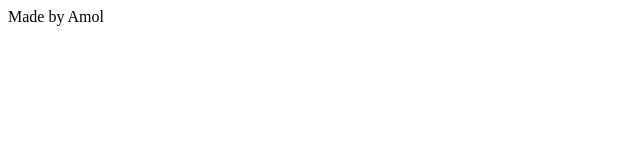
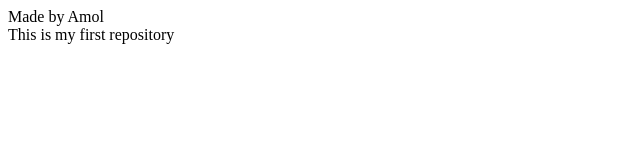
Before and after one commit to amolagra/Learning, a plain HTML site: page index.html in a window 1280 px wide. Shown: the whole page, without its empty margins (0-640 px from the left). Drawn offline with Linux system fonts and the light colour scheme.

Commit message:
Made minute changes in index.html

```diff
--- a/index.html
+++ b/index.html
@@ -1,3 +1,5 @@
 <p>
     Made by Amol
+    <br>
+    This is my first repository
 </p>
```
